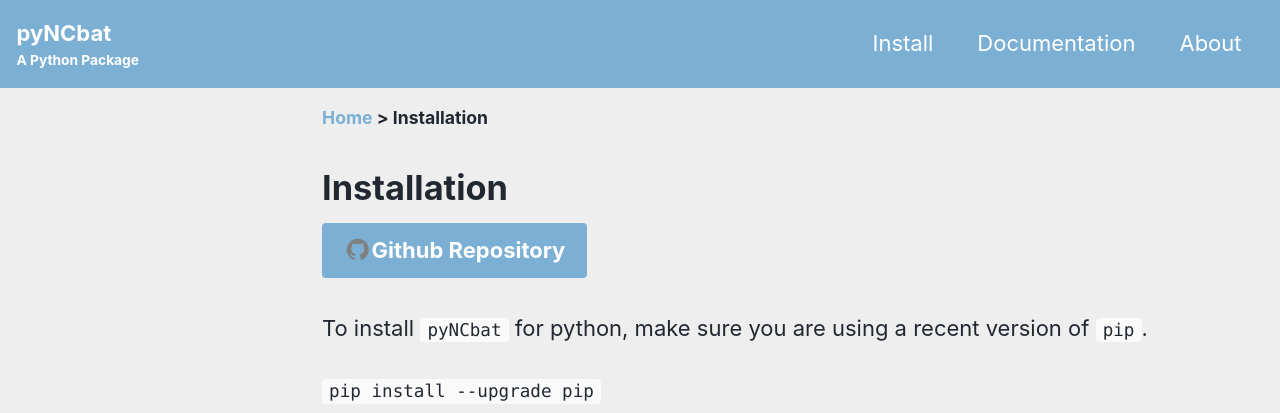
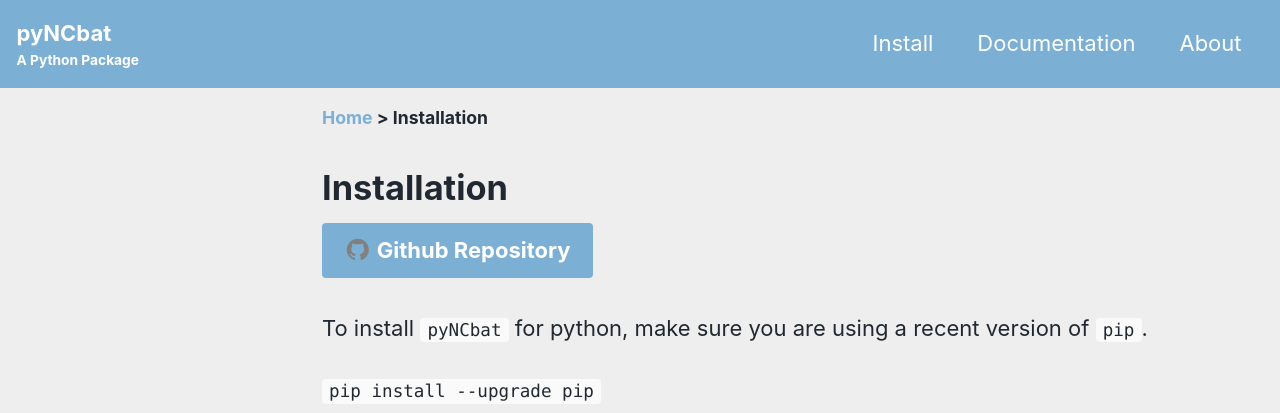
Before and after one commit to alexiom/pyNCbat, a Jekyll site: the page built from docs/_pages/install.md, in a window 1280 px wide. Shown: the top 413 px of the page. Built offline with Jekyll 4.4.1, drawn with Linux system fonts in a browser that asks for light colours; cached includes are drawn as plain includes.

Commit message:
Update install.md

````diff
--- a/docs/_pages/install.md
+++ b/docs/_pages/install.md
@@ -4,7 +4,7 @@ permalink: /install/
 title: "Installation"
 ---
 
-<a href="https://github.com/alexiom/pyNCbat/" class="btn btn--primary-secondary btn--large"><i class="fa-brands fa-github" style="color:gray;font-size=$type-size-3"></i>Github Repository</a>
+<a class="btn btn--primary-secondary btn--large" href="https://github.com/alexiom/pyNCbat/"><i class="fa-brands fa-github" style="color:gray;font-size=$type-size-3"></i> Github Repository</a>
 
 To install ```pyNCbat``` for python, make sure you are using a recent version of ```pip```.
 
````
